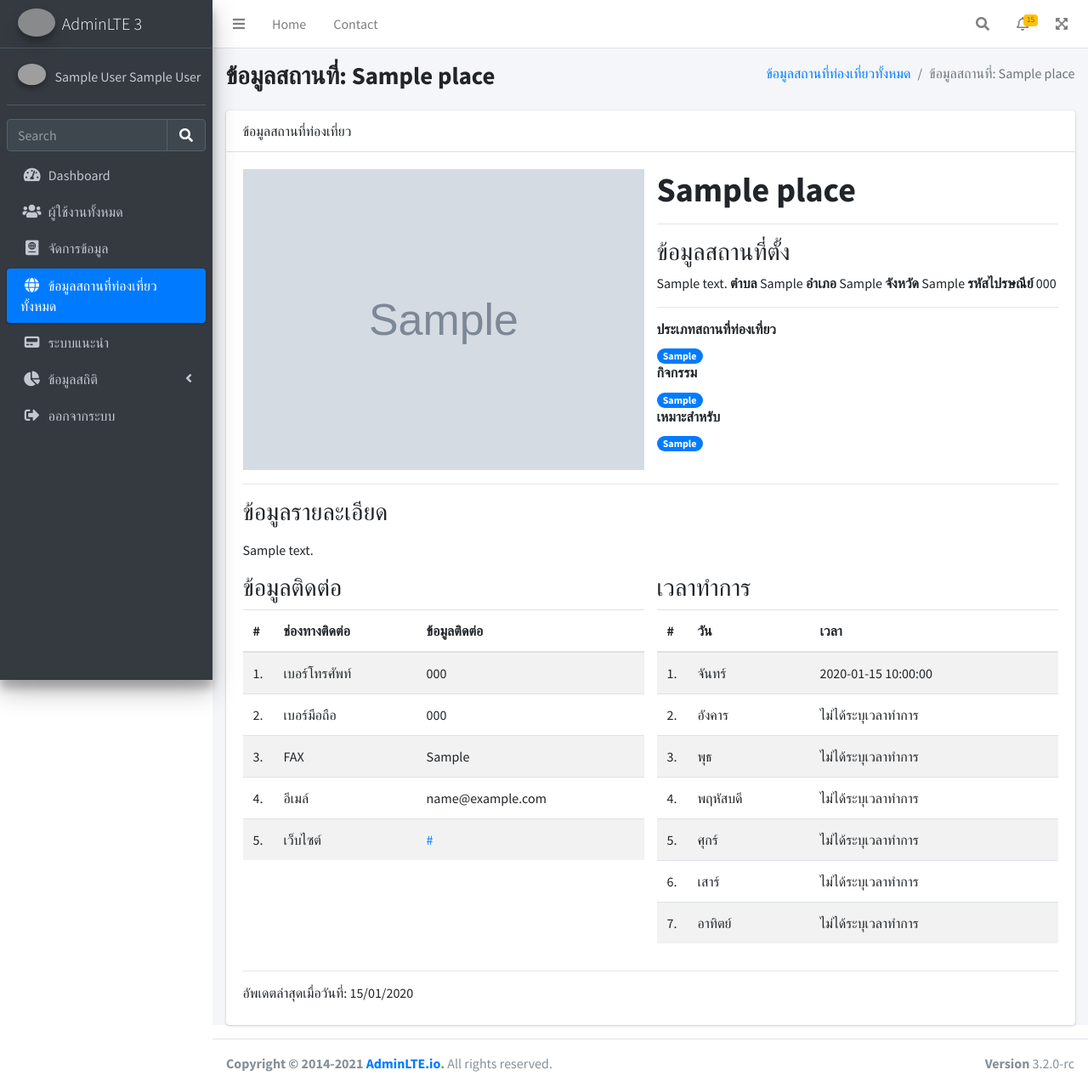
After one commit to poramin10/PHP_Final_ChilOut, a PHP site: page /PaaFun/admin/DataPlace/data.php?id=1 in a window 1280 px wide. The commit adds this page. Shown: the whole page at 85% size. Run offline with PHP 8.4, Linux system fonts and the light colour scheme; the visitor is signed in with stand-in values (Sample User, id 1); tables that the repository leaves empty or names only in its code hold one stand-in row (values such as "Sample post"); grey boxes marked "Sample" are stand-in pictures; data that the repository does not hold is empty; some libraries are stand-ins or nearby versions; grey boxes are pictures that could not be loaded.

```diff
--- a/Repassword/php_CheckEmail.php
+++ b/Repassword/php_CheckEmail.php
@@ -55,7 +55,8 @@ if ($result->num_rows == 1) {
         $response = "Email is sent!";
         $result = $conn->query($sql) or die($conn->error);
         $_SESSION['Warning'] = "กรุณายืนยันตัวตน!";
-        header('location: ./Page_VerifyOTP.php?email=' . $email . ' ');
+        $_SESSION['email_Verify'] = $email;
+        header('location: ./Page_VerifyOTP.php');
     } else {
         $status = "failed";
         $response = "Something is wrong: <br><br>" . $mail->ErrorInfo;
--- a/Repassword/php_CheckVerify.php
+++ b/Repassword/php_CheckVerify.php
@@ -11,6 +11,8 @@ if(isset($_POST['submit'])){
         // CheckVerify เช็คว่าผ่านรึเปล่า
         $_SESSION['CheckVerify'] = true;
 
+        $_SESSION['email_Verify'] = NULL;
+
         $_SESSION['Warning'] = "กรุณาแก้ไขรหัสผ่าน";
         header("location: ./Page_Repassword.php");
     }else{
@@ -19,7 +21,7 @@ if(isset($_POST['submit'])){
         $_SESSION['CheckVerify'] = false;
 
         $_SESSION['Failed'] = "รหัส OTP ไม่ถูกต้อง";
-        header("location: ./Page_VerifyOTP.php?email=".$email);
+        header("location: ./Page_VerifyOTP.php");
     }
 }
 
--- a/Repassword/php_SendOTPNew.php
+++ b/Repassword/php_SendOTPNew.php
@@ -4,8 +4,8 @@ include_once('../database/connectDB.php');
 
 use PHPMailer\PHPMailer\PHPMailer;
 
-if (isset($_GET['email'])) {
-    $email = $_GET['email'];
+if (isset($_SESSION['email_Verify'])) {
+    $email = $_SESSION['email_Verify'];
 
     // RANDOM OTP
     $number = random_int(1, 9) . random_int(1, 9) . random_int(1, 9) . random_int(1, 9) . random_int(1, 9) . random_int(1, 9);
@@ -46,7 +46,7 @@ if (isset($_GET['email'])) {
     if ($mail->send()) {
         $status = "success";
         $response = "Email is sent!";
-        header('location: ./Page_VerifyOTP.php?email=' . $email . ' ');
+        header('location: ./Page_VerifyOTP.php');
     } else {
         $status = "failed";
         $response = "Something is wrong: <br><br>" . $mail->ErrorInfo;
--- a/Verify/php_CheckEmail.php
+++ b/Verify/php_CheckEmail.php
@@ -12,7 +12,9 @@ $result = $conn->query($sql);
 if ($result->num_rows == 1) {
     $number = random_int(1, 9) . random_int(1, 9) . random_int(1, 9) . random_int(1, 9) . random_int(1, 9) . random_int(1, 9);
     $_SESSION['numberOTP'] = $number;
-    $_SESSION['timeOTP'] = 60;
+
+    $timestamp = strtotime(date('H:i:s')) + 60;
+    $_SESSION['timeOTP'] = date('H:i:s', $timestamp);
 
     // echo '<script>sessionStorage.setItem("timeOTP", 30);</script>';
 
--- /dev/null
+++ b/admin/DataPlace/data.php
@@ -0,0 +1,283 @@
+<?php
+include_once('../authen_backend.php');
+$sql = "SELECT * FROM `place` WHERE place_id = '" . $_GET['id'] . "' ";
+$result = $conn->query($sql);
+$row = $result->fetch_assoc();
+
+
+if ($row['activitie'] == 'null') {
+    $arrActivity[0] = 'ไม่พบข้อมูล';
+} else {
+    $arrActivity = explode(',', $row['activitie']);
+}
+
+if ($row['target'] == 'null') {
+    $arrTarget[0] = 'ไม่พบข้อมูล';
+} else {
+    $arrTarget = explode(',', $row['target']);
+}
+
+$arrTimes = explode(',', $row['times']);
+
+
+
+?>
+
+
+<!DOCTYPE html>
+<html lang="en">
+
+<head>
+    <meta charset="utf-8">
+    <meta name="viewport" content="width=device-width, initial-scale=1">
+    <title>Dashboard</title>
+
+    <?php include_once('../include/inc_css.php') ?>
+
+    <!-- DataTables -->
+    <link rel="stylesheet" href="../plugins/datatables-bs4/css/dataTables.bootstrap4.min.css">
+    <link rel="stylesheet" href="../plugins/datatables-responsive/css/responsive.bootstrap4.min.css">
+    <link rel="stylesheet" href="../plugins/datatables-buttons/css/buttons.bootstrap4.min.css">
+
+    <style type="text/css">
+        #overlay {
+            position: absolute;
+            top: 0px;
+            left: 0px;
+            background: #ccc;
+            width: 100%;
+            height: 100%;
+            opacity: .75;
+            filter: alpha(opacity=75);
+            -moz-opacity: .75;
+            z-index: 999;
+            background: #fff url(http://i.imgur.com/KUJoe.gif) 50% 50% no-repeat;
+        }
+
+        .main-contain {
+            position: absolute;
+            top: 0px;
+            left: 0px;
+            width: 100%;
+            height: 100%;
+            overflow: hidden;
+        }
+    </style>
+
+</head>
+
+<body class="hold-transition sidebar-mini layout-fixed">
+    <div class="wrapper">
+
+        <?php include_once('../include/navbar.php') ?>
+
+        <?php include_once('../include/sidebar.php') ?>
+
+        <div class="content-wrapper">
+            <div class="content-header">
+                <div class="container-fluid">
+                    <div class="row mb-2">
+                        <div class="col-sm-6">
+                            <h1 class="m-0"><strong>ข้อมูลสถานที่: <?php echo $row['place_name'] ?></strong></h1>
+                        </div>
+                        <div class="col-sm-6">
+                            <ol class="breadcrumb float-sm-right">
+                                <li class="breadcrumb-item"><a href="./index.php">ข้อมูลสถานที่ท่องเที่ยวทั้งหมด</a></li>
+                                <li class="breadcrumb-item active">ข้อมูลสถานที่: <?php echo $row['place_name'] ?></li>
+                            </ol>
+                        </div>
+                    </div>
+                </div>
+            </div>
+
+            <section class="content">
+                <div class="container-fluid">
+                    <div class="card">
+                        <div class="card-header">
+                            ข้อมูลสถานที่ท่องเที่ยว
+                        </div>
+                        <div class="card-body">
+                            <div class="row">
+                                <div class="col-lg-6">
+                                    <img src="<?php echo $row['picture'] ?>" width="100%" alt="">
+                                </div>
+                                <div class="col-lg-6">
+                                    <h1><strong><?php echo $row['place_name'] ?></strong> </h1>
+                                    <hr>
+                                    <h3>ข้อมูลสถานที่ตั้ง</h3>
+                                    <p><?php echo $row['address'] . ' <b>ตำบล</b> ' . $row['sub_district'] . ' <b>อำเภอ</b> ' . $row['district'] . ' <b>จังหวัด</b> ' . $row['province'] . ' <b>รหัสไปรษณีย์</b> ' . $row['postcode'] ?></p>
+                                    <hr>
+                                    <h6><strong>ประเภทสถานที่ท่องเที่ยว</strong></h6>
+                                    <span class="badge badge-pill badge-primary"><?php echo $row['category'] ?></span>
+                                    <h6><strong>กิจกรรม</strong></h6>
+                                    <?php
+                                    foreach ($arrActivity as $activity) {
+                                    ?>
+                                        <span class="badge badge-pill badge-primary"><?php echo $activity ?></span>
+                                    <?php
+                                    }
+                                    ?>
+
+                                    <h6><strong>เหมาะสำหรับ</strong></h6>
+                                    <?php
+                                    foreach ($arrTarget as $target) {
+                                    ?>
+                                        <span class="badge badge-pill badge-primary"><?php echo $target ?></span>
+                                    <?php
+                                    }
+                                    ?>
+                                </div>
+                                <div class="col-lg-12">
+                                    <hr>
+                                    <h3>ข้อมูลรายละเอียด</h3>
+                                    <p><?php echo str_replace('"', "", $row['Introduction']); ?></p>
+                                    <p><?php echo str_replace('"', "", $row['detail']); ?></p>
+                                </div>
+                                <div class="col-lg-6">
+                                    <h3>ข้อมูลติดต่อ</h3>
+                                    <table class="table table-striped">
+                                        <thead>
+                                            <tr>
+                                                <th style="width: 10px">#</th>
+                                                <th>ช่องทางติดต่อ</th>
+                                                <th>ข้อมูลติดต่อ</th>
+                                            </tr>
+                                        </thead>
+                                        <tbody>
+                                            <tr>
+                                                <td>1.</td>
+                                                <td>เบอร์โทรศัพท์</td>
+                                                <td> <?php echo $row['phones'] != null ? $row['phones'] : 'ไม่พบข้อมูล' ?></td>
+                                            </tr>
+                                            <tr>
+                                                <td>2.</td>
+                                                <td>เบอร์มือถือ</td>
+                                                <td> <?php echo $row['mobiles'] != null ? $row['mobiles'] : 'ไม่พบข้อมูล' ?></td>
+                                            </tr>
+                                            <tr>
+                                                <td>3.</td>
+                                                <td>FAX</td>
+                                                <td> <?php echo $row['fax'] != null ? $row['fax'] : 'ไม่พบข้อมูล' ?></td>
+                                            </tr>
+                                            <tr>
+                                                <td>4.</td>
+                                                <td>อีเมล์</td>
+                                                <td>
+                                                    <div style="word-wrap: break-word;"><?php echo $row['emails'] != null ? $row['emails'] : 'ไม่พบข้อมูล' ?></div>
+                                                </td>
+                                            </tr>
+                                            <tr>
+                                                <td>5.</td>
+                                                <td>เว็บไซต์</td>
+                                                <td>
+                                                    <?php if ($row['urls'] == 'null') { ?>
+                                                        ไม่พบข้อมูล
+                                                    <?php } else { ?>
+                                                        <a style="word-wrap: break-word;" href="<?php echo 'https://' . $row['urls'] ?>" target="_blank"> <?php echo $row['urls'] ?></a>
+                                                    <?php } ?>
+                                                </td>
+                                            </tr>
+
+                                        </tbody>
+                                    </table>
+                                </div>
+                                <div class="col-lg-6">
+                                    <h3>เวลาทำการ</h3>
+                                    <table class="table table-striped">
+                                        <thead>
+                                            <tr>
+                                                <th style="width: 10px">#</th>
+                                                <th>วัน</th>
+                                                <th>เวลา</th>
+                                            </tr>
+                                        </thead>
+                                        <tbody>
+                                            <tr>
+                                                <td>1.</td>
+                                                <td>จันทร์</td>
+                                                <td><?php echo str_replace('จันทร์ - ', "", isset($arrTimes[0]) ? $arrTimes[0] : 'ไม่ได้ระบุเวลาทำการ'); ?></td>
+                                            </tr>
+                                            <tr>
+                                                <td>2.</td>
+                                                <td>อังคาร</td>
+                                                <td><?php echo str_replace('อังคาร - ', "", isset($arrTimes[1]) ? $arrTimes[1] : 'ไม่ได้ระบุเวลาทำการ'); ?></td>
+                                            </tr>
+                                            <tr>
+                                                <td>3.</td>
+                                                <td>พุธ</td>
+                                                <td><?php echo str_replace('พุธ - ', "", isset($arrTimes[2]) != '' ? $arrTimes[2] : 'ไม่ได้ระบุเวลาทำการ'); ?></td>
+                                            </tr>
+                                            <tr>
+                                                <td>4.</td>
+                                                <td>พฤหัสบดี</td>
+
+                                                <td><?php echo str_replace('พฤหัสบดี - ', "", isset($arrTimes[3]) != '' ? $arrTimes[3] : 'ไม่ได้ระบุเวลาทำการ'); ?></td>
+
+                                            </tr>
+                                            <tr>
+                                                <td>5.</td>
+                                                <td>ศุกร์</td>
+
+                                                <td><?php echo str_replace('ศุกร์ - ', "", isset($arrTimes[4]) != '' ? $arrTimes[4] : 'ไม่ได้ระบุเวลาทำการ'); ?></td>
+
+                                            </tr>
+                                            <tr>
+                                                <td>6.</td>
+                                                <td>เสาร์</td>
+                                                <td><?php echo str_replace('เสาร์ - ', "", isset($arrTimes[5]) != '' ? $arrTimes[5] : 'ไม่ได้ระบุเวลาทำการ'); ?></td>
+
+                                            </tr>
+                                            <tr>
+                                                <td>7.</td>
+                                                <td>อาทิตย์</td>
+                                                <td><?php echo str_replace('อาทิตย์ - ', "", isset($arrTimes[6]) != '' ? $arrTimes[6] : 'ไม่ได้ระบุเวลาทำการ'); ?></td>
+
+                                            </tr>
+
+                                        </tbody>
+                                    </table>
+                                </div>
+                                <div class="col-lg-12">
+                                    <hr>
+                                    <h6>อัพเดตล่าสุดเมื่อวันที่: <?php echo date_format(new DateTime($row['update_date']),'d/m/Y') ?></h6>
+                                </div>
+                            </div>
+                        </div>
+                    </div>
+                </div>
+            </section>
+
+        </div>
+
+
+        <?php include_once('../include/footer.php') ?>
+
+
+        <?php include_once('../include/inc_js.php') ?>
+
+        <!-- Script Modal ปุ่มลบ -->
+        <script>
+            function DeleteDataTravel(nameTravel, idTravel) {
+                Swal.fire({
+                    title: `คุณต้องการลบ ${nameTravel} ใช่หรือไม่`,
+                    text: `หากกดยืนยันแล้ว จะไม่สามารถยกเลิกการเปลี่ยนแปลงได้`,
+                    icon: 'warning',
+                    cancelButtonColor: '#C21807',
+                    confirmButtonColor: '#28a745',
+                    showCancelButton: true,
+                    confirmButtonText: 'ยืนยัน',
+                    cancelButtonText: 'ยกเลิก',
+                    reverseButtons: true
+                }).then((result) => {
+                    if (result.isConfirmed) {
+                        window.location = `./php_deleteDataTravel.php?id=${idTravel}`;
+                    }
+                })
+            }
+        </script>
+    </div>
+
+
+</body>
+
+</html>
--- a/admin/DataPlace/index.php
+++ b/admin/DataPlace/index.php
@@ -120,7 +120,7 @@ $result = $conn->query($sql);
                                                             <td><?php echo $row['category'] ?></td>
                                                             <td><?php echo date_format(new DateTime($row['update_date']), 'd/m/Y H:i:s'); ?></td>
                                                             <td>
-                                                                <a href="" class="btn btn-primary mt-2">ดูข้อมูล</a>
+                                                                <a href="./data.php?id=<?php echo $row['place_id'] ?>" class="btn btn-primary mt-2">ดูข้อมูล</a>
                                                                 <button onclick="DeleteDataTravel(
                                                                     '<?php echo $row['place_name'] ?>',
                                                                     '<?php echo $row['place_id'] ?>'
```
Also changed, not shown: Register/Page_FormRegister.php (+10 -34 lines), Register/php_insertRegister.php (+48 -7 lines), Repassword/Page_VerifyOTP.php (+22 -8 lines), Travel/Detail.php (+4 -4 lines), Verify/Page_VerifyOTP.php (+71 -31 lines), Verify/php_CheckVerify.php (+5 -5 lines), Verify/php_SendVerifyNew.php (+6 -4 lines).
